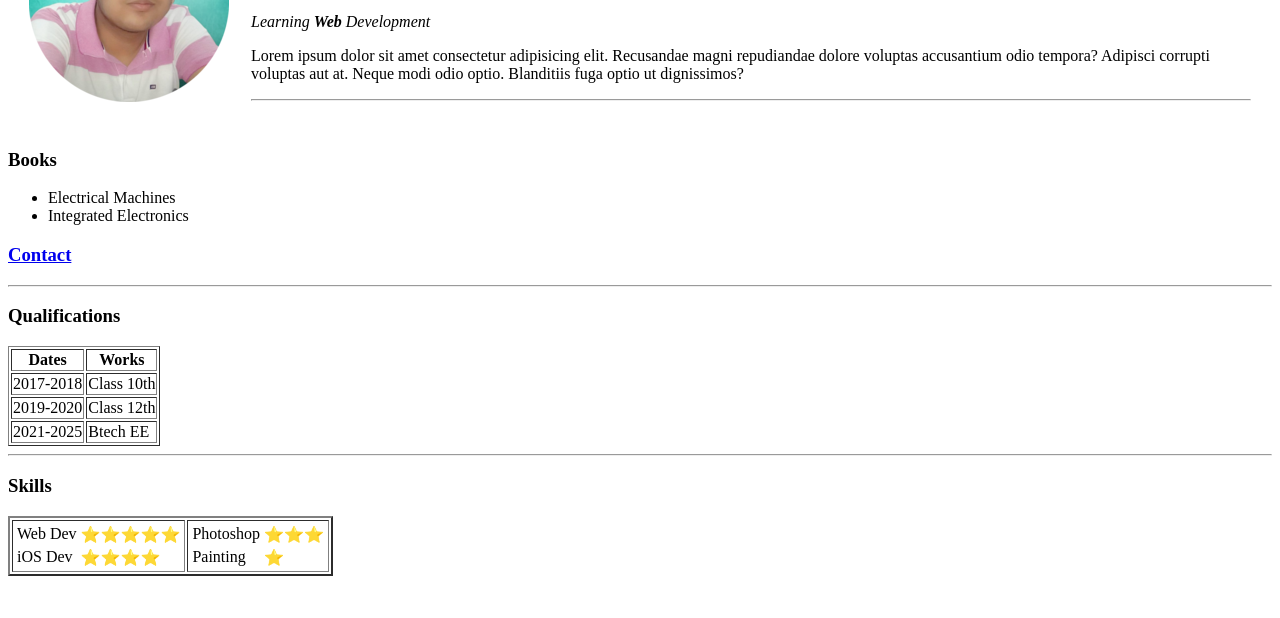
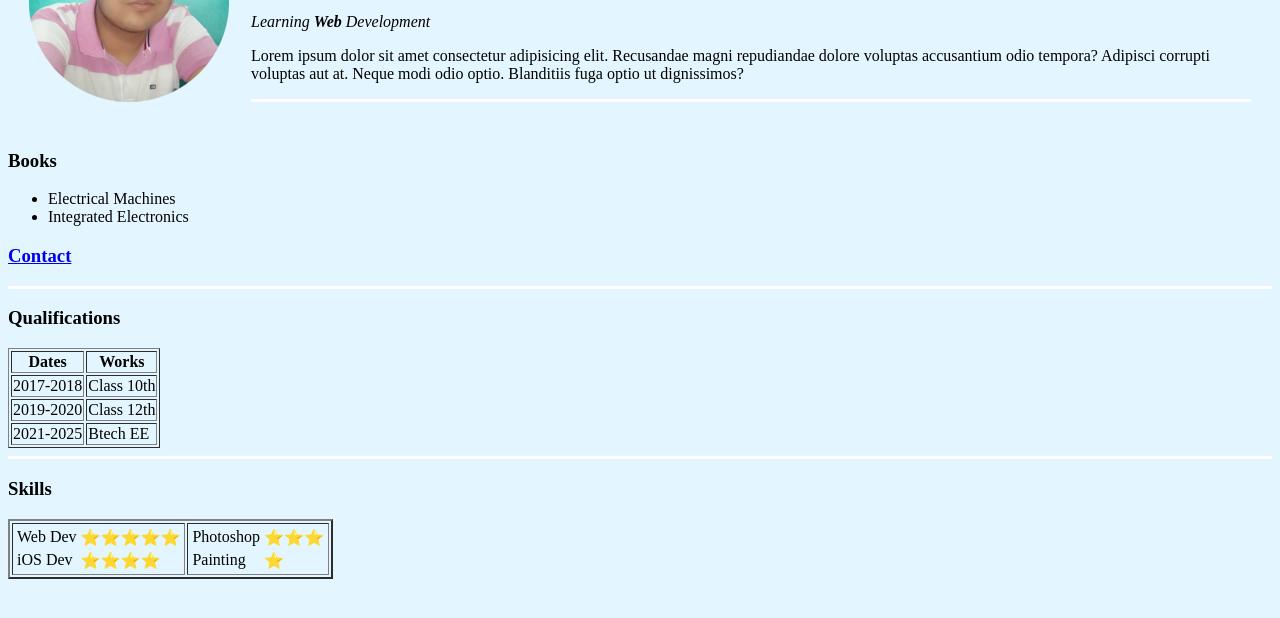
Before and after one commit to Shivansu08/WebDevCodes, a plain HTML site: page index.html in a window 1280 px wide. Shown: the part 130-748 px from the top of the page. Drawn offline with Linux system fonts and the light colour scheme.

Commit message:
Updated Code

```diff
--- a/index.html
+++ b/index.html
@@ -6,6 +6,21 @@
     <meta http-equiv="X-UA-Compatible" content="IE=edge">
     <meta name="viewport" content="width=device-width, initial-scale=1.0">
     <title>Shivanshu's Website</title>
+
+    <style>
+        body {
+            background-color: #E3F6FF;
+        }
+
+        hr {
+            background-color: white;
+            border-style: none;
+            height: 3px;
+        }
+        /* img {
+            height: 200px;
+        } */
+    </style>
 </head>
 
 <body>
```
